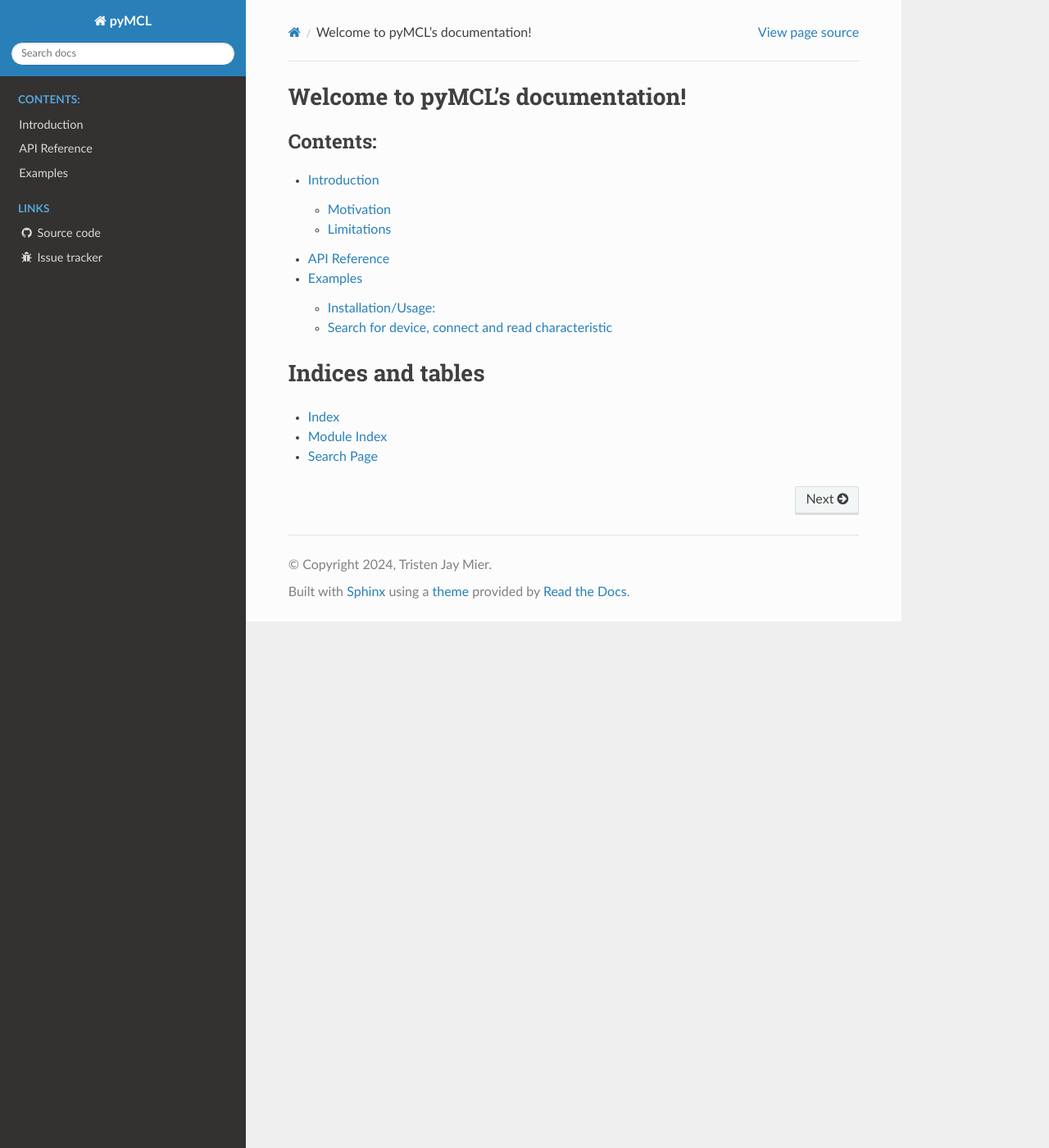
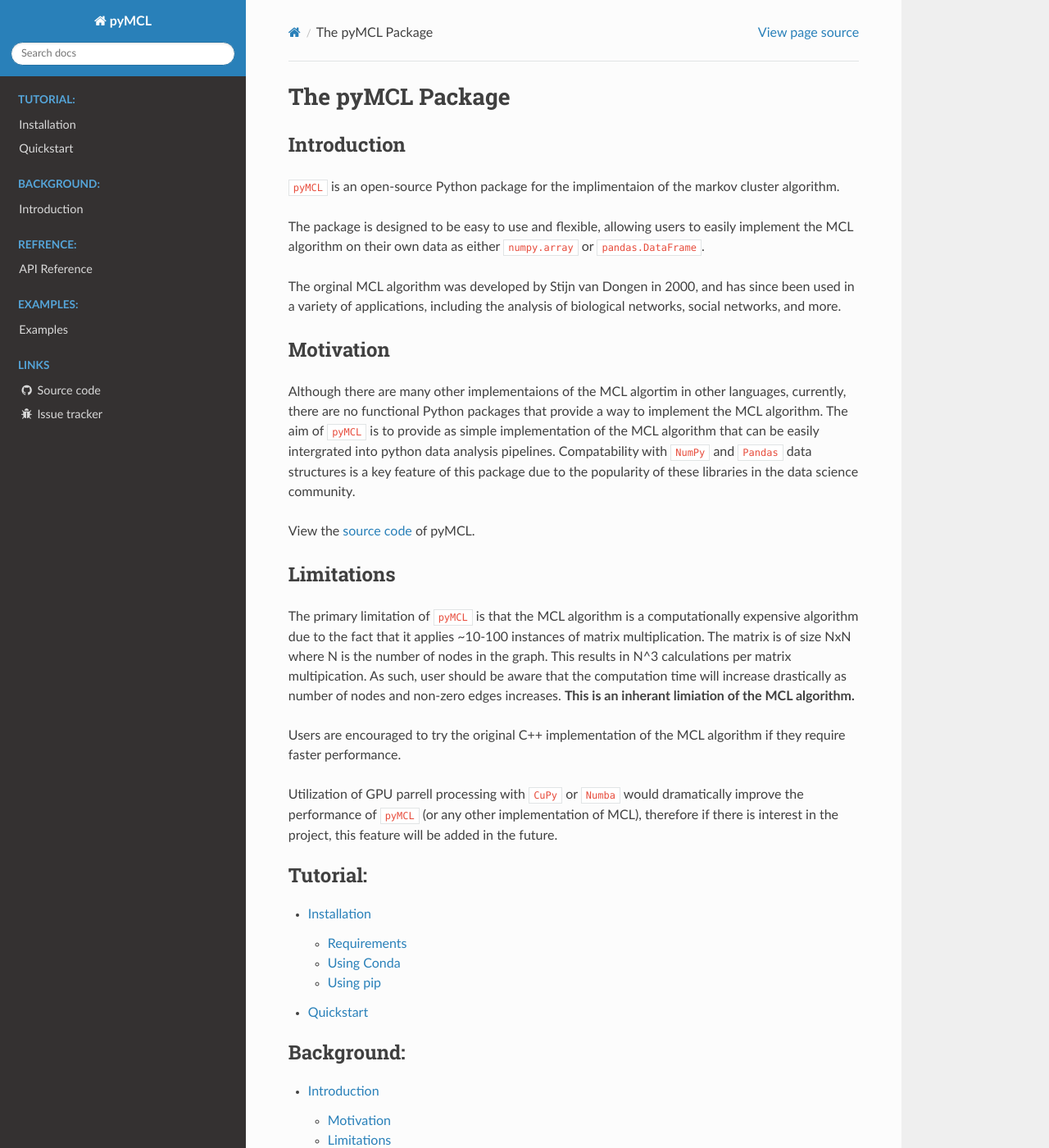
Before and after one commit to tjmier/pyMCL, a Sphinx documentation site: the page built from docs/index.rst, in a window 1280 px wide and 1400 px high. Shown: the whole window at 82% size. Built offline with Sphinx 7.4.7 and the Read the Docs theme 2.0.0, drawn with Linux system fonts in a browser that asks for light colours.

Commit message:
Sphinx extensions

```diff
--- /dev/null
+++ b/docs/Quickstart.rst
@@ -0,0 +1,2 @@
+Quickstart
+============
--- a/docs/conf.py
+++ b/docs/conf.py
@@ -19,11 +19,13 @@
 # https://www.sphinx-doc.org/en/master/usage/configuration.html#general-configuration
 
 extensions = [
-    "sphinx_rtd_theme",
-    "sphinx.ext.autodoc",
-    "sphinx.ext.viewcode",
-    "sphinx.ext.napoleon",
-    "sphinx_copybutton",
+    "sphinx_rtd_theme",     # Read the Docs theme
+    "sphinx.ext.autodoc",   # Include documentation from docstrings
+    "sphinx.ext.viewcode",  # Add links to highlighted source code
+    "sphinx.ext.napoleon",  # Parse Google-style docstrings
+    "sphinx_copybutton",    # Add copy buttons to code blocks
+    "nbsphinx",             # Execute Jupyter notebooks in documentation
+    "myst_parser",          # Use MyST markdown parser
 ]
 
 templates_path = ['_templates']
--- a/docs/index.rst
+++ b/docs/index.rst
@@ -3,15 +3,56 @@
    You can adapt this file completely to your liking, but it should at least
    contain the root `toctree` directive.
 
-Welcome to pyMCL's documentation!
+The pyMCL Package
 =================================
+
+Introduction
+************
+``pyMCL`` is an open-source Python package for the implimentaion of the markov cluster algorithm.
+
+The package is designed to be easy to use and flexible, allowing users to easily implement the MCL algorithm on their own data as either ``numpy.array`` or ``pandas.DataFrame``.
+
+The orginal MCL algorithm was developed by Stijn van Dongen in 2000, and has since been used in a variety of applications, including the analysis of biological networks, social networks, and more.
+
+Motivation
+***********
+
+Although there are many other implementaions of the MCL algortim in other languages, currently, there are no functional Python packages that provide a way to implement the MCL algorithm. The aim of ``pyMCL`` is to provide as simple implementation of the MCL algorithm that can be easily intergrated into python data analysis pipelines. Compatability with ``NumPy`` and ``Pandas`` data structures is a key feature of this package due to the popularity of these libraries in the data science community.
+
+View the `source code <https://github.com/tjmier/pyMCL>`_ of pyMCL.
+
+Limitations
+************
+
+The primary limitation of ``pyMCL`` is that the MCL algorithm is a computationally expensive algorithm due to the fact that it applies ~10-100 instances of matrix multiplication. The matrix is of size NxN where N is the number of nodes in the graph. This results in N^3 calculations per matrix multipication. As such, user should be aware that the computation time will increase drastically as number of nodes and non-zero edges increases. **This is an inherant limiation of the MCL algorithm.**
+
+Users are encouraged to try the original C++ implementation of the MCL algorithm if they require faster performance.
+
+Utilization of GPU parrell processing with ``CuPy`` or ``Numba`` would dramatically improve the performance of ``pyMCL`` (or any other implementation of MCL), therefore if there is interest in the project, this feature will be added in the future.
 
 .. toctree::
    :maxdepth: 2
-   :caption: Contents:
+   :caption: Tutorial:
+
+   Installation
+   Quickstart
+
+.. toctree::
+   :maxdepth: 2
+   :caption: Background:
 
    intro
+
+.. toctree::
+   :maxdepth: 2
+   :caption: Refrence:
+
    pyMCL
+
+.. toctree::
+   :maxdepth: 2
+   :caption: Examples:
+
    examples
 
 Indices and tables
--- a/environment.yml
+++ b/environment.yml
@@ -10,8 +10,12 @@
   - sphinx
   - sphinx_rtd_theme
   - sphinx-copybutton
+  - nbsphinx
+  - IPython
+  - ipykernel
+  - myst-parser
 # pyMCL dependencies
   - numpy=2
   - pandas=2
-# Optional testing dependencies
+# Testing dependencies
   - pytest
--- a/pyproject.toml
+++ b/pyproject.toml
@@ -39,6 +39,10 @@
     "sphinx",
     "sphinx_rtd_theme",
     "sphinx-copybutton",
+    "nbsphinx",
+    "IPython",
+    "ipykernel",
+    "myst-parser",
 ]
 
 [project.urls]
```
Also changed, not shown: docs/Installation.rst (added, +53 -0 lines).
